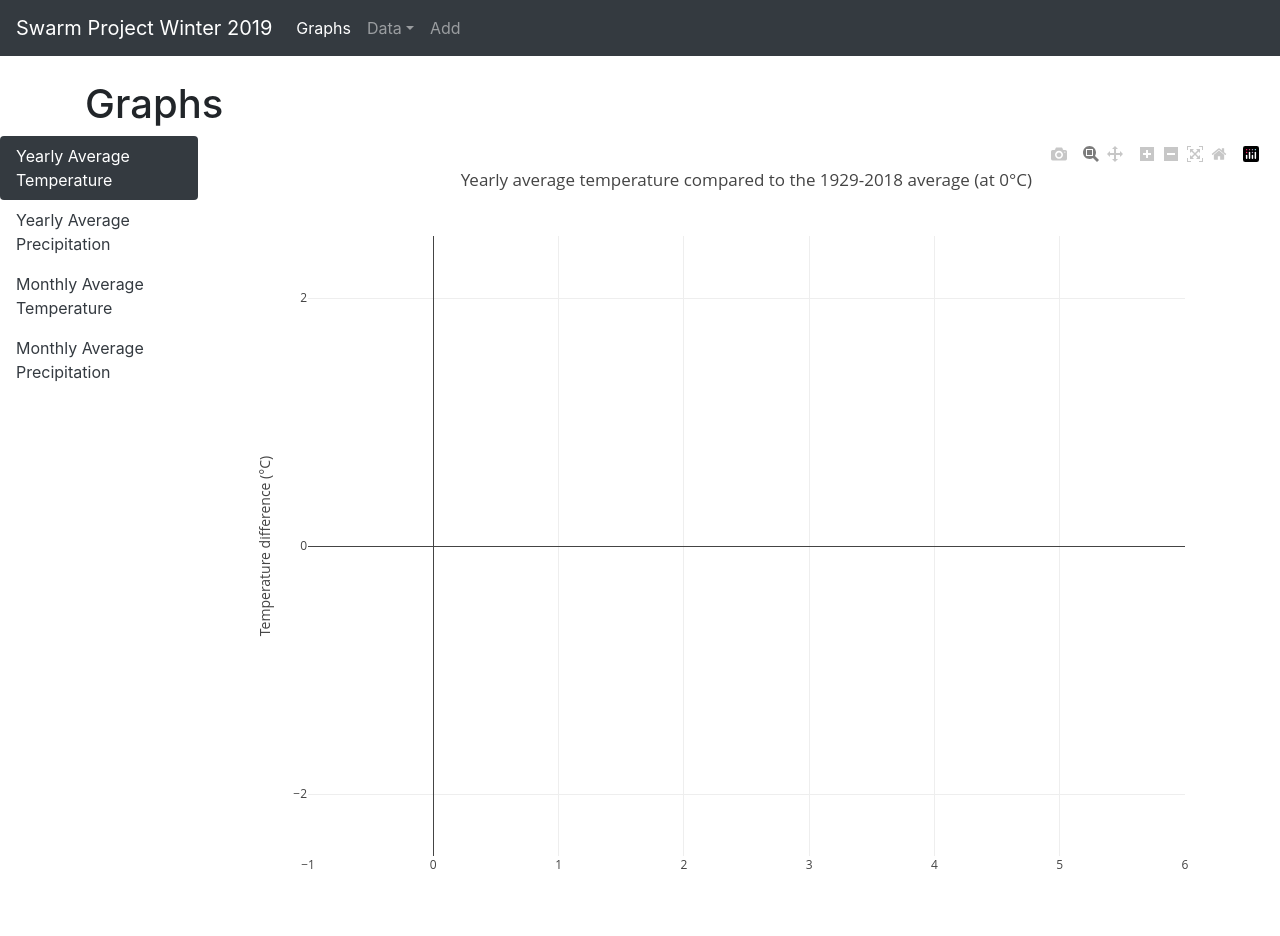
After one commit to Mathic/swarmproject, a Django app: page /swarm/graphs in a window 1280 px wide. The commit adds this page. Run offline with Django 3.2, Linux system fonts and the light colour scheme; data that the repository does not hold is empty; parts of the project's set-up code (start-up, migrations or seed data) failed here and were passed over; some libraries are stand-ins or nearby versions.

Commit message:
Putting graphs on one page
- use nav pills to switch between each graph on one page
- cleaning up urls, added an actual home page
- adding the month orders from query to the add page so people don't get confused
- change table look and feel

```diff
--- a/graphs/static/graphs/css/starter-template.css
+++ b/graphs/static/graphs/css/starter-template.css
@@ -16,6 +16,15 @@ body {
   user-select: none;
 }
 
+.full-width {
+  width: 100vw;
+  position: relative;
+  margin-left: -50vw;
+  height: 100px;
+  /* margin-top: 100px; */
+  left: 50%;
+}
+
 @media (min-width: 768px) {
   .bd-placeholder-img-lg {
     font-size: 3.5rem;
@@ -26,4 +35,4 @@ body {
 
 table  { border-collapse: collapse; width: 100%; }
 th, td { padding: 8px 16px; }
-th     { background:#eee; }
+th     { background:#000; }
--- a/graphs/static/graphs/js/graph.js
+++ b/graphs/static/graphs/js/graph.js
@@ -1,9 +1,38 @@
 $(document).ready(function(){
-  var endpoint = 'api/chart/data'
+  var ul = document.getElementById('chartChooser');
+  var target = '';
   var climeLabels = []
-  var climateData1 = climateData2 = climateData3 = climateData4 = []
+  var climateData1 = climateData2 = []
+
+  if(target == '') {
+    callAjax('api/chart/year_avg_temp', yearlyAvgTemp);
+    $(document.getElementById('api/chart/year_avg_temp')).addClass('active')
+  }
+
+  ul.onclick = function(event) {
+    target = event.target.id;
+    var a = document.getElementById(target);
+    $(a).addClass('active').parent().siblings().children().removeClass('active');
+    console.log(a);
+
+    switch(target) {
+      case 'api/chart/year_avg_temp':
+        callAjax(target, yearlyAvgTemp);
+        break;
+      case 'api/chart/year_avg_prec':
+        callAjax(target, yearlyAvgPrec);
+        break;
+      case 'api/chart/month_avg_temp':
+        callAjax(target, monthlyAvgTemp);
+        break;
+      case 'api/chart/month_avg_prec':
+        callAjax(target, monthlyAvgPrec);
+        break;
+    };
+  };
+
+  function callAjax(endpoint, callFunction) {
     $("#loading-alert").show();
-
     $.ajax({
       method: "GET",
       url: endpoint,
@@ -11,11 +40,8 @@ $(document).ready(function(){
         climateLabels = data.climate_labels
         climateData1 = data.climate_data1
         climateData2 = data.climate_data2
-      climateData3 = data.climate_data3
-      climateData4 = data.climate_data4
 
-      avTempChart()
-      precipitationChart()
+        callFunction();
         $("#loading-alert").hide();
         $("#success-alert").show();
         $("#success-alert").fadeOut(3250);
@@ -23,9 +49,10 @@ $(document).ready(function(){
       error: function(error_data){
         console.log("error")
       }
-  })
+    });
+  };
 
-  function avTempChart(){
+  function yearlyAvgTemp(){
     var trace1 = {
       x: climateLabels,
       y: climateData1,
@@ -42,7 +69,7 @@ $(document).ready(function(){
 
     var trace3 = {
       x: climateLabels,
-      y: climateData3,
+      y: climateData2,
       type: 'scatter',
       mode: 'lines+markers',
       name: 'Victoria',
@@ -59,6 +86,7 @@ $(document).ready(function(){
     var layout = {
       title: "Yearly average temperature compared to the 1929-2018 average (at 0°C)",
       legend: {
+        title: 'Year',
         x: 0.25,
         y: 1
       },
@@ -70,13 +98,13 @@ $(document).ready(function(){
       }
     };
 
-    Plotly.newPlot('avgTemperatureChart', data, layout)
+    Plotly.newPlot('plotlyChart', data, layout, {responsive: true})
   };
 
-  function precipitationChart(){
+  function yearlyAvgPrec(){
     var trace2 = {
       x: climateLabels,
-      y: climateData2,
+      y: climateData1,
       type: 'scatter',
       mode: 'lines+markers',
       name: 'Ottawa',
@@ -90,7 +118,7 @@ $(document).ready(function(){
 
     var trace4 = {
       x: climateLabels,
-      y: climateData4,
+      y: climateData2,
       type: 'scatter',
       mode: 'lines+markers',
       name: 'Victoria',
@@ -105,8 +133,9 @@ $(document).ready(function(){
     var data = [trace2, trace4];
 
     var layout = {
-      title: "Average yearly precipitation in mm",
+      title: "Yearly average precipitation in mm",
       legend: {
+        title: 'Year',
         x: 0.25,
         y: 1
       },
@@ -119,6 +148,105 @@ $(document).ready(function(){
       }
     };
 
-    Plotly.newPlot('precipitationChart', data, layout)
+    Plotly.newPlot('plotlyChart', data, layout, {responsive: true})
+  };
+
+  function monthlyAvgTemp(){
+    var trace1 = {
+      x: climateLabels,
+      y: climateData1,
+      type: 'scatter',
+      mode: 'lines+markers',
+      name: 'Ottawa',
+      marker: {
+        size: 8,
+        "dash": "solid",
+        "color": "rgb(221, 48, 17)",
+        "width": 2
+      },
+    }
+
+    var trace3 = {
+      x: climateLabels,
+      y: climateData2,
+      type: 'scatter',
+      mode: 'lines+markers',
+      name: 'Victoria',
+      marker: {
+        size: 8,
+        "dash": "solid",
+        "color": "rgb(255,140,0)",
+        "width": 2
+      },
+    }
+
+    var data = [trace1, trace3];
+
+    var layout = {
+      title: "Monthly average temperature from 1929-2018",
+      legend: {
+        title: 'Month',
+        x: 0.25,
+        y: 1
+      },
+      yaxis: {
+        title: 'Temperature (°C)',
+        rangemode: 'nonnegative',
+        range: [-30, 30],
+        nticks: 5,
+      }
+    };
+
+    Plotly.newPlot('plotlyChart', data, layout, {responsive: true})
+  };
+
+  function monthlyAvgPrec(){
+    var trace2 = {
+      x: climateLabels,
+      y: climateData1,
+      type: 'scatter',
+      mode: 'lines+markers',
+      name: 'Ottawa',
+      marker: {
+        size: 8,
+        "dash": "solid",
+        "color": "rgb(48, 41, 173)",
+        "width": 2
+      },
+    }
+
+    var trace4 = {
+      x: climateLabels,
+      y: climateData2,
+      type: 'scatter',
+      mode: 'lines+markers',
+      name: 'Victoria',
+      marker: {
+        size: 8,
+        "dash": "solid",
+        "color": "rgb(100,118,248)",
+        "width": 2
+      },
+    }
+
+    var data = [trace2, trace4];
+
+    var layout = {
+      title: "Monthly average precipitation from 1929-2018",
+      legend: {
+        title: 'Month',
+        x: 0.25,
+        y: 1
+      },
+      yaxis: {
+        title: 'Precipitation (mm)',
+        side: 'left',
+        overlaying: 'y',
+        range: [0, 140],
+        nticks: 11,
+      }
+    };
+
+    Plotly.newPlot('plotlyChart', data, layout, {responsive: true})
   };
 });
--- a/graphs/templates/graphs/base_template.html
+++ b/graphs/templates/graphs/base_template.html
@@ -30,25 +30,22 @@
 </head>
 <body>
   <nav class="navbar navbar-expand-md navbar-dark bg-dark fixed-top">
-    <a class="navbar-brand" href="#">Swarm Project Winter 2019</a>
+    <a class="navbar-brand" href="{% url 'index' %}">Swarm Project Winter 2019</a>
     <button class="navbar-toggler" type="button" data-toggle="collapse" data-target="#navbarsExampleDefault" aria-controls="navbarsExampleDefault" aria-expanded="false" aria-label="Toggle navigation">
       <span class="navbar-toggler-icon"></span>
     </button>
 
     <div class="collapse navbar-collapse" id="navbarsExampleDefault">
       <ul class="navbar-nav mr-auto">
-        <li class="nav-item {% if nbar == 'yearly_graph' %}active{% endif %}">
-          <a class="nav-link" href="{% url 'index' %}">Yearly Graphs<span class="sr-only">(current)</span></a>
-        </li>
-        <li class="nav-item {% if nbar == 'monthly_graph' %}active{% endif %}">
-          <a class="nav-link" href="{% url 'monthly_graph' %}">Monthly Graphs<span class="sr-only">(current)</span></a>
+        <li class="nav-item {% if nbar == 'graphs' %}active{% endif %}">
+          <a class="nav-link" href="{% url 'graphs' %}">Graphs<span class="sr-only">(current)</span></a>
         </li>
         <li class="nav-item dropdown {% if nbar == 'data' %}active{% endif %}">
           <a class="nav-link dropdown-toggle" href="#" id="dropdowndata" data-toggle="dropdown" aria-haspopup="true" aria-expanded="false">Data</a>
           <div class="dropdown-menu" aria-labelledby="dropdowndata">
             <a class="dropdown-item" href="{% url 'data_ottawa' %}">Ottawa Yearly Data</a>
             <a class="dropdown-item" href="{% url 'data_victoria' %}">Victoria Yearly Data</a>
-            <a class="dropdown-item" href="{% url 'data_m' %}">Monthly Data</a>
+            <a class="dropdown-item" href="{% url 'data_month' %}">Monthly Data</a>
           </div>
         </li>
         <li class="nav-item {% if nbar == 'add' %}active{% endif %}">
--- a/graphs/templates/graphs/data_ottawa.html
+++ b/graphs/templates/graphs/data_ottawa.html
@@ -4,8 +4,8 @@
 {% block content %}
 <h1>Ottawa CDA</h1>
 <div class="tableFixHead">
-  <table class="table table-sm table-striped scroll">
-    <thead>
+  <table class="table table-striped table-hover scroll">
+    <thead class="thead-dark">
       <tr>
         <th scope="col" rowspan="2">Year</th>
         <th scope="col" colspan="2">Average</th>
--- a/graphs/templates/graphs/data_victoria.html
+++ b/graphs/templates/graphs/data_victoria.html
@@ -4,8 +4,8 @@
 {% block content %}
 <h1>Victoria Gonzales</h1>
 <div class="tableFixHead">
-  <table class="table table-sm table-striped scroll">
-    <thead>
+  <table class="table table-striped table-hover scroll">
+    <thead class="thead-dark">
       <tr>
         <th scope="col" rowspan="2">Year</th>
         <th scope="col" colspan="2">Average</th>
--- /dev/null
+++ b/graphs/templates/graphs/graphs.html
@@ -0,0 +1,42 @@
+{% extends "graphs/base_template.html" %}
+{% load static %}
+
+{% block content %}
+
+<div class="d-flex justify-content-end">
+  <div class="alert alert-success col-3 col-md-3 col-sm-2 position-fixed" id="success-alert" style="display:none">
+    Finished loading!
+  </div>
+</div>
+
+<div class="d-flex justify-content-end">
+  <div class="alert alert-info col-3 col-md-3 col-sm-2 position-fixed" id="loading-alert" style="display:none">
+    Please wait... loading
+  </div>
+</div>
+
+<h1>Graphs</h1>
+<div class="row full-width">
+  <ul id="chartChooser" class="nav nav-pills col-2 flex-column">
+    <li class="nav-item">
+      <a id="api/chart/year_avg_temp" class="nav-link btn-outline-dark" href="#">Yearly Average Temperature</a>
+    </li>
+    <li class="nav-item">
+      <a id="api/chart/year_avg_prec" class="nav-link btn-outline-dark" href="#">Yearly Average Precipitation</a>
+    </li>
+    <li class="nav-item">
+      <a id="api/chart/month_avg_temp" class="nav-link btn-outline-dark" href="#">Monthly Average Temperature</a>
+    </li>
+    <li class="nav-item">
+      <a id="api/chart/month_avg_prec" class="nav-link btn-outline-dark" href="#">Monthly Average Precipitation</a>
+    </li>
+  </ul>
+
+  <div class="col-10">
+    <div id="plotlyChart" style="width:100%; height:800px;"></div>
+  </div>
+</div>
+
+<script type="text/javascript" src="{% static 'graphs/js/graph.js' %}"></script>
+
+{% endblock %}
--- a/graphs/urls.py
+++ b/graphs/urls.py
@@ -3,17 +3,25 @@ from django.urls import path
 from . import views
 
 urlpatterns = [
+    # running scripts
+    path('test', views.test, name='test'),
+
+    # page loaders
     path('', views.index, name='index'),
-    path('month', views.monthly_graph, name='monthly_graph'),
+    path('graphs', views.graphs, name='graphs'),
     path('data_ottawa', views.data_ottawa, name='data_ottawa'),
     path('data_victoria', views.data_victoria, name='data_victoria'),
-    path('data_month', views.data_m, name='data_m'),
+    path('data_month', views.data_m, name='data_month'),
     path('add', views.add_data, name='add_data'),
-    path('test', views.test, name='test'),
 
+    # ajax requests
+    path('ajax/load-months', views.load_months, name='ajax_load_months'),
     path('ajax/load-years', views.load_years, name='ajax_load_years'),
     path('ajax/save-data', views.save_data, name='ajax_save_data'),
-    path('ajax/load-months', views.load_months, name='ajax_load_months'),
-    path('api/chart/data', views.ClimateData.as_view(), name='api-chart-data'),
-    path('api/chart/monthly-data', views.MonthlyData.as_view(), name='api-chart-monthly-data'),
+
+    # graph APIs
+    path('api/chart/year_avg_temp', views.YearAvgTemp.as_view(), name='year_avg_temp'),
+    path('api/chart/year_avg_prec', views.YearAvgPrec.as_view(), name='year_avg_prec'),
+    path('api/chart/month_avg_temp', views.MonthAvgTemp.as_view(), name='month_avg_temp'),
+    path('api/chart/month_avg_prec', views.MonthAvgPrec.as_view(), name='month_avg_prec'),
 ]
--- a/graphs/views.py
+++ b/graphs/views.py
@@ -8,7 +8,7 @@ from .models import GraphData, Student, Month
 
 month_names = ['Jan', 'Feb', 'Mar', 'Apr', 'May', 'Jun', 'Jul', 'Aug', 'Sep', 'Oct', 'Nov', 'Dec']
 
-# test method to create month for each year
+# scripts
 def test(request):
     years = GraphData.objects.order_by('graph_year')
 
@@ -22,11 +22,12 @@ def test(request):
 
     return render(request, 'graphs/test.html')
 
+# page loaders
 def index(request):
-    return render(request, 'graphs/index.html', {'nbar': 'yearly_graph'})
+    return render(request, 'graphs/index.html')
 
-def monthly_graph(request):
-    return render(request, 'graphs/monthly_graph.html', {'nbar': 'monthly_graph'})
+def graphs(request):
+    return render(request, 'graphs/graphs.html', {'nbar': 'graphs'})
 
 def data_ottawa(request):
     ottawa = GraphData.objects.filter(source_text='Ottawa CDA').order_by('graph_year')
@@ -43,6 +44,13 @@ def data_m(request):
 
     return render(request, 'graphs/data_m.html', {'years': years, 'nbar': 'data'})
 
+def add_data(request):
+    names = Student.objects.all()
+    form = request.POST
+
+    return render(request, 'graphs/add_data.html', {'names': names, 'nbar': 'add'})
+
+# ajax requests
 def load_months(request):
     ottawa = [0, 0, 0, 0, 0, 0, 0, 0, 0, 0, 0, 0]
     victoria = [0, 0, 0, 0, 0, 0, 0, 0, 0, 0, 0, 0]
@@ -64,12 +72,6 @@ def load_months(request):
                     vevent = y.event
 
     return render(request, 'graphs/month_options.html', {'ottawa': ottawa, 'victoria': victoria, 'oevent': oevent, 'vevent': vevent})
-
-def add_data(request):
-    names = Student.objects.all()
-    form = request.POST
-
-    return render(request, 'graphs/add_data.html', {'names': names, 'nbar': 'add'})
 
 def load_years(request):
     student_id = request.GET.get('student')
@@ -106,6 +108,7 @@ def save_data(request):
 
     return render(request, 'graphs/add_data.html')
 
+# helper functions
 def update_months(year, temps, precips):
     months = year.month_set.all()
     for m in months:
@@ -146,7 +149,8 @@ def month_chooser(mon):
     if mon == month_names[11]:
         return 11
 
-class ClimateData(APIView):
+# graph APIs
+class YearAvgTemp(APIView):
 
     def get(self, request, format=None):
         climates = GraphData.objects.order_by('graph_year')
@@ -154,23 +158,19 @@ class ClimateData(APIView):
 
         tempO = {el:0 for el in years}
         tempV = {el:0 for el in years}
-        precO = {el:0 for el in years}
-        precV = {el:0 for el in years}
-        sumTempV = sumTempO = i = j = 0
+        sumTempO = sumTempV = i = j = 0
         avgTotalTempVictoria = avgTotalTempOttawa = 0
 
         for climate in climates:
             if (climate.source_text == "Ottawa CDA"):
-                precO[climate.graph_year] = climate.average_precipitation
-                if climate.latitude != 0.0:
+                if climate.average_precipitation != 0.0:
                     i += 1
                     sumTempO += climate.average_temperature
                     tempO[climate.graph_year] = climate.average_temperature
                 else:
                     tempO[climate.graph_year] = 0
             else:
-                precV[climate.graph_year] = climate.average_precipitation
-                if climate.latitude != 0.0:
+                if climate.average_precipitation != 0.0:
                     j += 1
                     sumTempV += climate.average_temperature
                     tempV[climate.graph_year] = climate.average_temperature
@@ -188,14 +188,35 @@ class ClimateData(APIView):
         data = {
             "climate_labels": years,
             "climate_data1": list(newTempO.values()),
-            "climate_data2": list(precO.values()),
-            "climate_data3": list(newTempV.values()),
-            "climate_data4": list(precV.values())
+            "climate_data2": list(newTempV.values()),
         }
 
         return Response(data)
 
-class MonthlyData(APIView):
+class YearAvgPrec(APIView):
+
+    def get(self, request, format=None):
+        climates = GraphData.objects.order_by('graph_year')
+        years = climates.values_list('graph_year', flat=True).distinct()
+
+        precO = {el:0 for el in years}
+        precV = {el:0 for el in years}
+
+        for climate in climates:
+            if (climate.source_text == "Ottawa CDA"):
+                precO[climate.graph_year] = climate.average_precipitation
+            else:
+                precV[climate.graph_year] = climate.average_precipitation
+
+        data = {
+            "climate_labels": years,
+            "climate_data1": list(precO.values()),
+            "climate_data2": list(precV.values())
+        }
+
+        return Response(data)
+
+class MonthAvgTemp(APIView):
 
     def get(self, request, format=None):
         months = Month.objects.all()
@@ -203,22 +224,36 @@ class MonthlyData(APIView):
         omonths = [0, 0, 0, 0, 0, 0, 0, 0, 0, 0, 0, 0]
         # average monthly temperature victoria
         vmonths = [0, 0, 0, 0, 0, 0, 0, 0, 0, 0, 0, 0]
-        # average monthly precipitation ottawa
-        omonths_p = [0, 0, 0, 0, 0, 0, 0, 0, 0, 0, 0, 0]
-        # average monthly precipitation victoria
-        vmonths_p = [0, 0, 0, 0, 0, 0, 0, 0, 0, 0, 0, 0]
 
         for i in range(len(month_names)):
             omonths[i] = Month.objects.filter(~Q(year__latitude=0)).filter(month=month_names[i],year__source_text="Ottawa CDA").aggregate(Avg('total_temperature'))['total_temperature__avg'] or 0
-            omonths_p[i] = Month.objects.filter(~Q(year__latitude=0)).filter(month=month_names[i],year__source_text="Ottawa CDA").aggregate(Avg('total_precipitation'))['total_precipitation__avg'] or 0
             vmonths[i] = Month.objects.filter(~Q(year__latitude=0)).filter(month=month_names[i],year__source_text="Victoria Gonzales").aggregate(Avg('total_temperature'))['total_temperature__avg'] or 0
-            vmonths_p[i] = Month.objects.filter(~Q(year__latitude=0)).filter(month=month_names[i],year__source_text="Victoria Gonzales").aggregate(Avg('total_precipitation'))['total_precipitation__avg'] or 0
 
         data = {
-            'month_names': month_names,
-            'vmonths': vmonths,
-            'omonths': omonths,
-            'vmonths_p': vmonths_p,
-            'omonths_p': omonths_p,
+            'climate_labels': month_names,
+            'climate_data1': vmonths,
+            'climate_data2': omonths,
+        }
+
+        print(data)
+        return Response(data)
+
+class MonthAvgPrec(APIView):
+
+    def get(self, request, format=None):
+        months = Month.objects.all()
+        # average monthly precipitation ottawa
+        omonths = [0, 0, 0, 0, 0, 0, 0, 0, 0, 0, 0, 0]
+        # average monthly precipitation victoria
+        vmonths = [0, 0, 0, 0, 0, 0, 0, 0, 0, 0, 0, 0]
+
+        for i in range(len(month_names)):
+            omonths[i] = Month.objects.filter(~Q(year__latitude=0)).filter(month=month_names[i],year__source_text="Ottawa CDA").aggregate(Avg('total_precipitation'))['total_precipitation__avg'] or 0
+            vmonths[i] = Month.objects.filter(~Q(year__latitude=0)).filter(month=month_names[i],year__source_text="Victoria Gonzales").aggregate(Avg('total_precipitation'))['total_precipitation__avg'] or 0
+
+        data = {
+            'climate_labels': month_names,
+            'climate_data1': vmonths,
+            'climate_data2': omonths,
         }
         return Response(data)
--- a/swarmproject/urls.py
+++ b/swarmproject/urls.py
@@ -18,6 +18,6 @@ from django.contrib import admin
 from django.urls import include, path
 
 urlpatterns = [
-    path('graphs/', include('graphs.urls')),
+    path('swarm/', include('graphs.urls')),
     path('admin/', admin.site.urls),
 ]
```
Also changed, not shown: graphs/models.py (+13 -9 lines), graphs/static/graphs/js/monthly_graph.js (deleted, +0 -130 lines), graphs/templates/graphs/index.html (+5 -22 lines), graphs/templates/graphs/month_options.html (+4 -4 lines), graphs/templates/graphs/monthly_graph.html (deleted, +0 -29 lines), graphs/templates/graphs/year_options.html (+14 -8 lines). Lines whose indentation alone changed are shown as unchanged.
